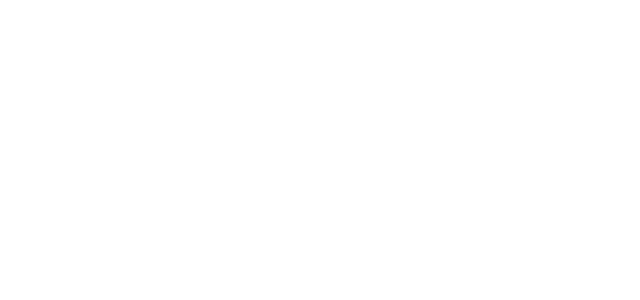
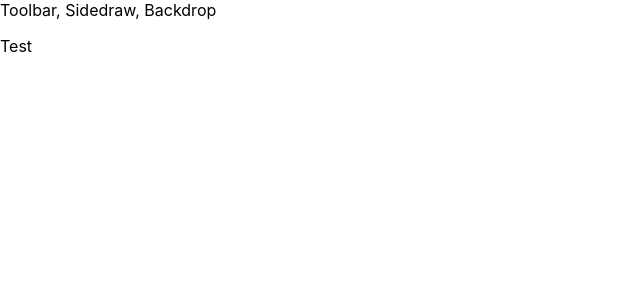
Before and after one commit to AlanKrajina/meal_builder_react_app, a React app: page / in a window 1280 px wide. Shown: the top 300 px of the page, without its empty margins (0-640 px from the left). Built offline with nearby package versions, Linux system fonts and the light colour scheme.

Commit message:
add HOC, finished root components

```diff
--- a/config/webpack.config.js
+++ b/config/webpack.config.js
@@ -434,9 +434,9 @@
               exclude: cssModuleRegex,
               use: getStyleLoaders({
                 importLoaders: 1,
-                modules: true,
+/*                 modules: true,
                 localIdentName: '[name]__[local]__[hash:base64:5]',
-                sourceMap: isEnvProduction && shouldUseSourceMap,
+                sourceMap: isEnvProduction && shouldUseSourceMap, */
               }),
               // Don't consider CSS imports dead code even if the
               // containing package claims to have no side effects.
--- a/src/App.js
+++ b/src/App.js
@@ -1,9 +1,12 @@
 import React from 'react';
+import Layout from './components/Layout/Layout';
 
 function App() {
   return (
     <div>
-
+      <Layout>
+        <p>Test</p>
+      </Layout>
     </div>
   );
 }
--- /dev/null
+++ b/src/components/Layout/Layout.js
@@ -0,0 +1,16 @@
+import React from 'react';
+import Aux from '../../hoc/Auxiliary';
+
+
+const Layout = (props) => {
+    return (
+        <Aux>
+            <div>Toolbar, Sidedraw, Backdrop</div>
+            <main>
+                {props.children}
+            </main>
+        </Aux>
+    )
+}
+
+export default Layout;
--- /dev/null
+++ b/src/hoc/Auxiliary.js
@@ -0,0 +1,3 @@
+const auxiliary = (props) => props.children
+
+export default auxiliary;
```
